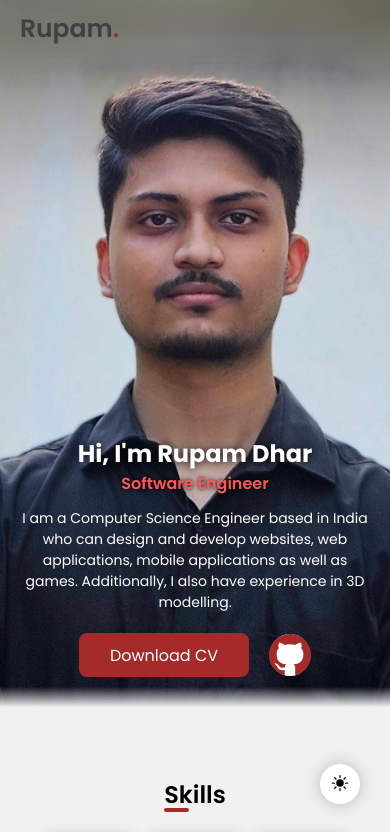
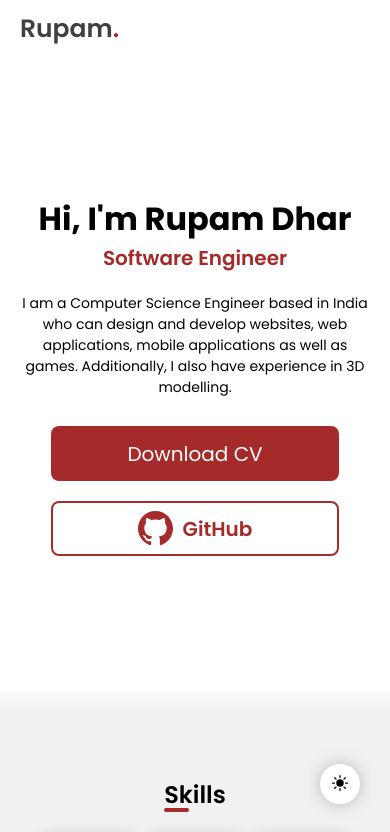
Before and after one commit to RupamDhar/My-Portfolio, a React (Vite) app: page / in a window 390 px wide. Shown: the top 832 px of the page. Built offline with nearby package versions, Linux system fonts and the light colour scheme.

Commit message:
v24.7.11.1
Removed background image from mobile view

```diff
--- a/components/HeroSection.jsx
+++ b/components/HeroSection.jsx
@@ -13,7 +13,7 @@ const HeroSection = () => {
                     I am a Computer Science Engineer based in India who can design and develop websites, web applications, mobile applications as well as games. Additionally, I also have experience in 3D modelling.
                 </div>
                 <div className="btn-container">
-                    <a href='/cv.pdf' download="Rupam_Dhar_CV.pdf">
+                    <a href='/cv.pdf' className="about-me-btn" download="Rupam_Dhar_CV.pdf">
                         <button className="about-me-btn">Download CV</button>
                     </a>
                     <a href="https://github.com/RupamDhar" target='_blank' className='github-btn'>
--- a/src/mobile.css
+++ b/src/mobile.css
@@ -42,13 +42,15 @@
 
     /* HERO SECTION */
     .hero-section {
-        background: url('/me4.jpg');
+        background: none;
+        background-color: var(--bg-body-secondary);
+        /* background: url('/me4.jpg'); */
         background-size: cover;
         background-position: center;
 
         height: 75vh;
 
-        align-items: flex-end;
+        /* align-items: flex-end; */
     }
     .about-me {
         display: flex;
@@ -60,7 +62,7 @@
         margin: 0;
         margin-bottom: 30px;
         padding: 0 15px;
-        gap: 12px;
+        gap: 20px;
         /* background-color: rgba(0,0,0,0.3); */
     }
     .gradient {
@@ -75,49 +77,44 @@
         background: linear-gradient(transparent, var(--bg-body-primary));
     }
     .about-me-title {
-        color: white;
-        font-size: 24px;
-    }
-    .about-me-title > span {
-        filter: drop-shadow(0 0 5px black);
+        color: var(--text-primary);
+        font-size: 32px;
     }
     .about-me-sub-title {
-        color: rgb(255, 86, 86);
-        filter: drop-shadow(0 0 2px black);
+        color: var(--theme-color);
         margin: 0;
-        font-size: 16px;
+        font-size: 20px;
     }
     .about-me-desc {
-        color: white;
+        color: var(--text-primary);
         font-size: 14px;
     }
     .about-me-btn {
-        height: 44px;
-        width: 170px;
-        font-size: 16px;
+        height: 55px;
+        width: 80%;
+        font-size: 20px;
 
         color: white;
         background-color: var(--theme-color);
     }
     .btn-container {
+        flex-wrap: wrap;
         justify-content: center;
     }
     .github-btn {
-        height: fit-content;
-        width: fit-content;
+        height: 51px;
+        width: 79%;
 
-        border: 0px;
+        justify-content: center;
+        align-items: center;
         padding: 0;
     }
     .github-name {
-        display: none;
+        /* display: none; */
     }
     .github-logo {
-        height: 42px;
-        width: 42px;
-    }
-    .github-arrow {
-        display: none;
+        height: 35px;
+        width: 35px;
     }
 
 
```
